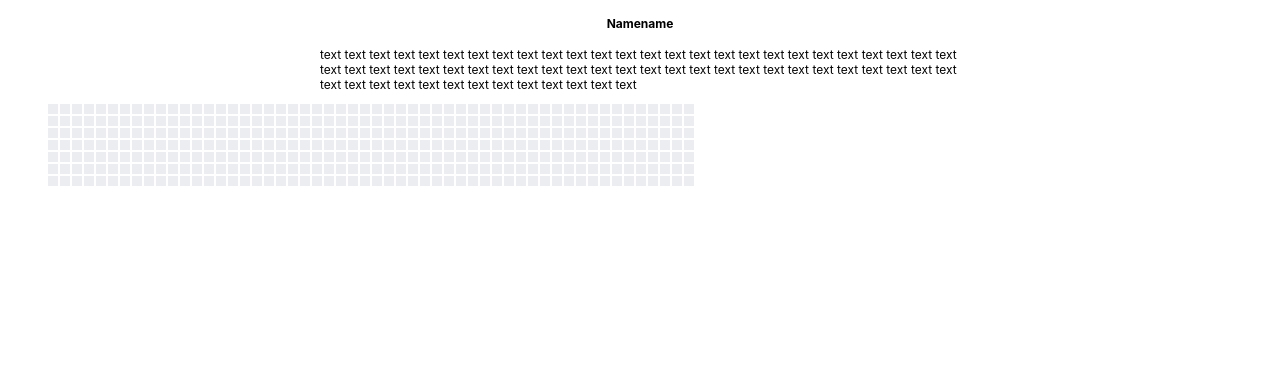
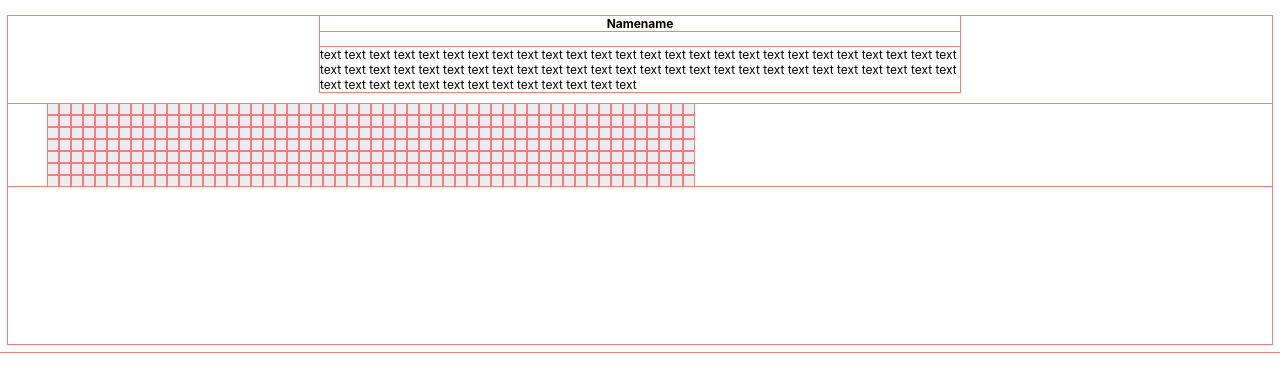
Before and after one commit to polevoyd/gitsaver, a React (Create React App) app: page / in a window 1280 px wide. Shown: the top 392 px of the page. Built offline with nearby package versions, Linux system fonts and the light colour scheme.

Commit message:
static version

```diff
--- a/src/index.css
+++ b/src/index.css
@@ -1,5 +1,5 @@
 * {
-  /* outline: 1px solid lightcoral; */
+  outline: 1px solid lightcoral;
 }
 
 .welcome {
@@ -22,7 +22,8 @@
 
 .board {
 
-
+  display: block;
+  margin: 0 auto;
 }
 .board-cell {
   height: 10px;
@@ -32,7 +33,6 @@
 }
 
 /* Article - https://bitsofco.de/github-contribution-graph-css-grid/ */
-
 /* Grid-related CSS */
 
 :root {
@@ -41,8 +41,7 @@
   --week-width: calc(var(--square-size) + var(--square-gap));
 }
 
-.months { grid-area: months; }
-.days { grid-area: days; }
+
 .squares { grid-area: squares; }
 
 .graph {
```
